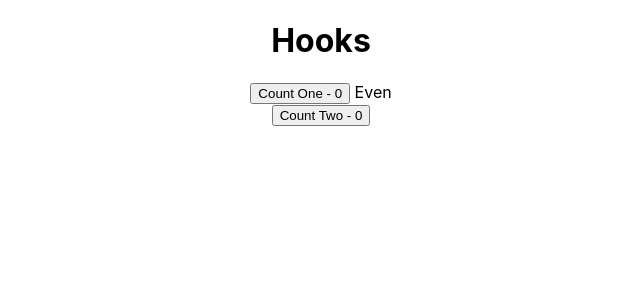
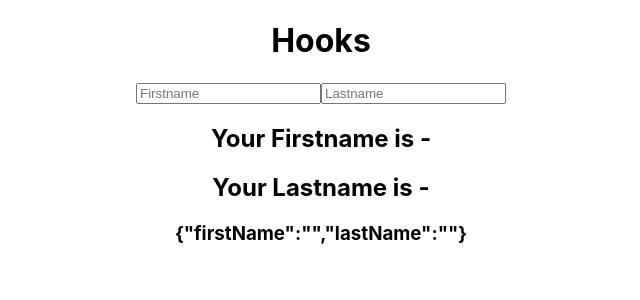
Before and after one commit to praba13/react-hooks, a React (Create React App) app: page / in a window 1280 px wide. Shown: the top 300 px of the page, without its empty margins (319-959 px from the left). Built offline with nearby package versions, Linux system fonts and the light colour scheme; the HTML template or start-up script is replaced by a standard one.

Commit message:
refresh useState

```diff
--- a/src/App.js
+++ b/src/App.js
@@ -1,13 +1,14 @@
 import './App.css';
 //import FocusInput from './hooks/useRefhooks/FocusInput';
 //import Countercall from './hooks/useCallbackhooks/Countercall';
-import Counter from './hooks/useMemohooks/Counter';
+//import Counter from './hooks/useMemohooks/Counter';
+import Forms from './hooks/useStatehooks/Forms';
 
 function App() {
   return (
     <div className='App'>
       <h1>Hooks</h1>
-      <Counter />
+      <Forms />
     </div>
   );
 }
--- /dev/null
+++ b/src/hooks/useStatehooks/Forms.jsx
@@ -0,0 +1,18 @@
+import { useState } from 'react';
+
+const Forms = () => {
+    const [name, setName] = useState({ firstName: '', lastName: '' });
+    return (
+        <form>
+            <input type="text" value={name.firstName}
+                placeholder='Firstname' onChange={e => setName({ ...name, firstName: e.target.value })} />
+            <input type="text" value={name.lastName}
+                placeholder='Lastname' onChange={e => setName({ ...name, lastName: e.target.value })} />
+            <h2>Your Firstname is - {name.firstName}</h2>
+            <h2>Your Lastname is - {name.lastName}</h2>
+            <h3>{JSON.stringify(name)}</h3>
+        </form>
+    );
+};
+
+export default Forms;
```
